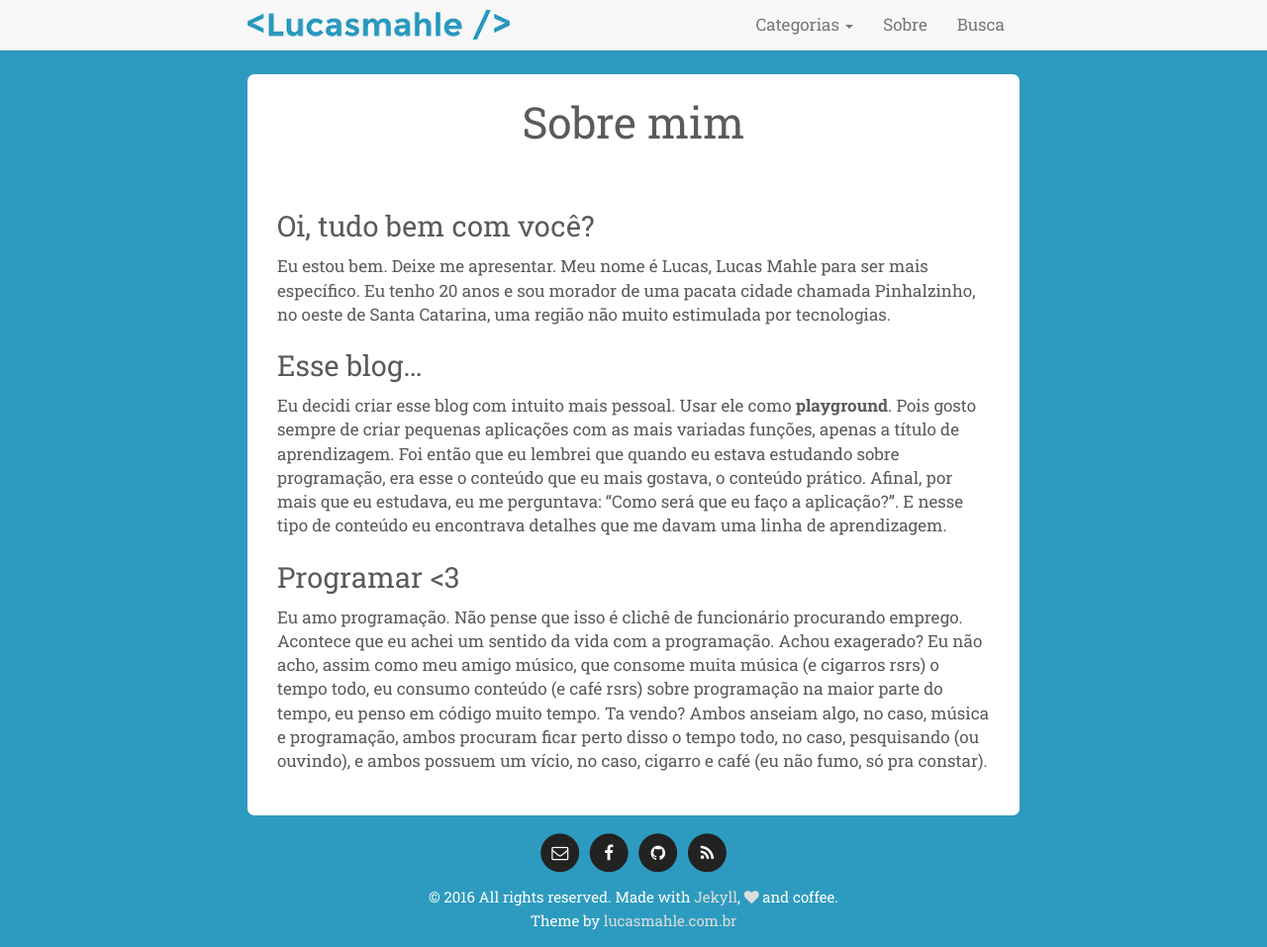
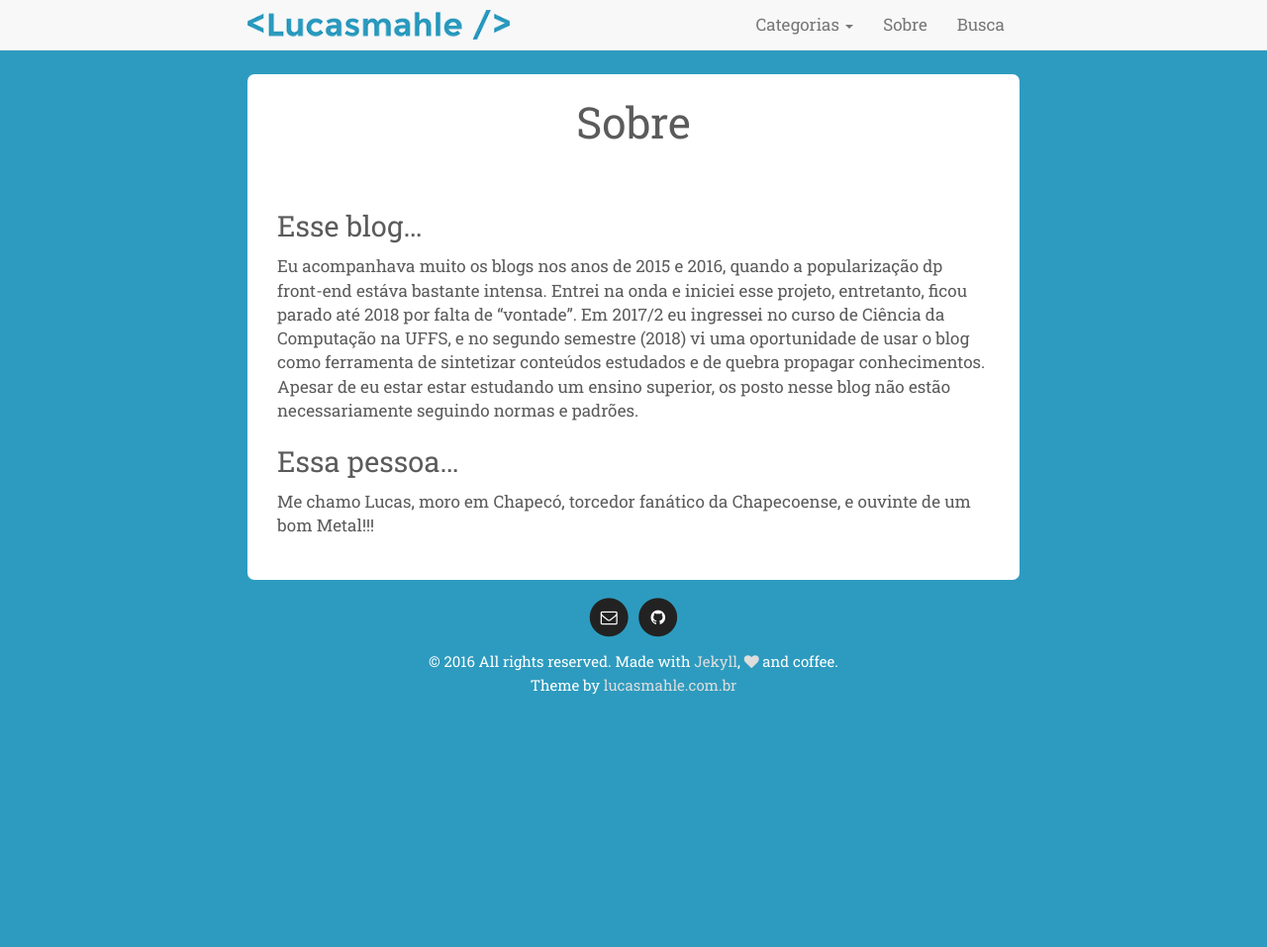
Before and after one commit to lucasmahle/lucasmahle.github.io, a Jekyll site: the page built from about.md, in a window 1280 px wide and 957 px high. Shown: the whole window at 99% size. Built offline with Jekyll 4.4.1, drawn with Linux system fonts in a browser that asks for light colours; nearby versions of some CDN libraries.

Commit message:
Change about and footer links

```diff
--- a/_data/informations.yml
+++ b/_data/informations.yml
@@ -6,15 +6,9 @@
     url: mailto:lucassmahle@gmail.com
     icon: envelope-o
     new_window: false
-  - site: facebook
-    url: https://fb.com/lucasmahle
-    icon: facebook
   - site: github
     url: https://github.com/lucasmahle
     icon: github
-  - site: rss
-    url: /feed.xml
-    icon: feed
 
 twitter: _lucasmahle
 
--- a/about.md
+++ b/about.md
@@ -1,17 +1,14 @@
 ---
 layout: page
-title: Sobre mim
+title: Sobre
 permalink: /about/
 ---
 
-### Oi, tudo bem com você?
-
-Eu estou bem. Deixe me apresentar. Meu nome é Lucas, Lucas Mahle para ser mais específico. Eu tenho 20 anos e sou morador de uma pacata cidade chamada Pinhalzinho, no oeste de Santa Catarina, uma região não muito estimulada por tecnologias.
-
 ### Esse blog...
 
-Eu decidi criar esse blog com intuito mais pessoal. Usar ele como __playground__. Pois gosto sempre de criar pequenas aplicações com as mais variadas funções, apenas a título de aprendizagem. Foi então que eu lembrei que quando eu estava estudando sobre programação, era esse o conteúdo que eu mais gostava, o conteúdo prático. Afinal, por mais que eu estudava, eu me perguntava: "Como será que eu faço a aplicação?". E nesse tipo de conteúdo eu encontrava detalhes que me davam uma linha de aprendizagem.
+Eu acompanhava muito os blogs nos anos de 2015 e 2016, quando a popularização dp front-end estáva bastante intensa. Entrei na onda e iniciei esse projeto, entretanto, ficou parado até 2018 por falta de "vontade".
+Em 2017/2 eu ingressei no curso de Ciência da Computação na UFFS, e no segundo semestre (2018) vi uma oportunidade de usar o blog como ferramenta de sintetizar conteúdos estudados e de quebra propagar conhecimentos. Apesar de eu estar estar estudando um ensino superior, os posto nesse blog não estão necessariamente seguindo normas e padrões.
 
-### Programar <3
+### Essa pessoa...
 
-Eu amo programação. Não pense que isso é clichê de funcionário procurando emprego. Acontece que eu achei um sentido da vida com a programação. Achou exagerado? Eu não acho, assim como meu amigo músico, que consome muita música (e cigarros rsrs) o tempo todo, eu consumo conteúdo (e café rsrs) sobre programação na maior parte do tempo, eu penso em código muito tempo. Ta vendo? Ambos anseiam algo, no caso, música e programação, ambos procuram ficar perto disso o tempo todo, no caso, pesquisando (ou ouvindo), e ambos possuem um vício, no caso, cigarro e café (eu não fumo, só pra constar).
+Me chamo Lucas, moro em Chapecó, torcedor fanático da Chapecoense, e ouvinte de um bom Metal!!!
```
